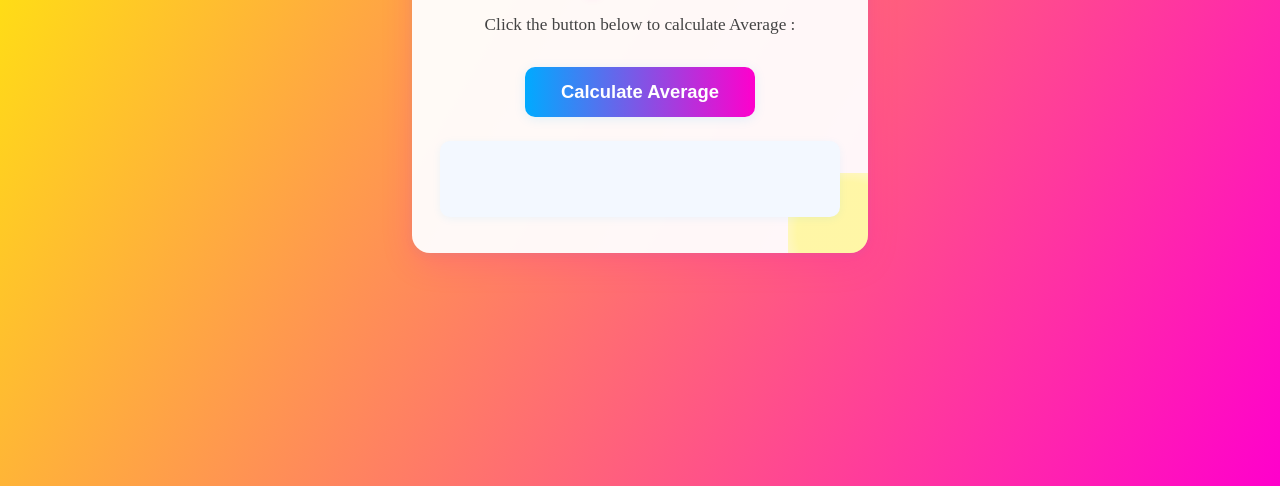
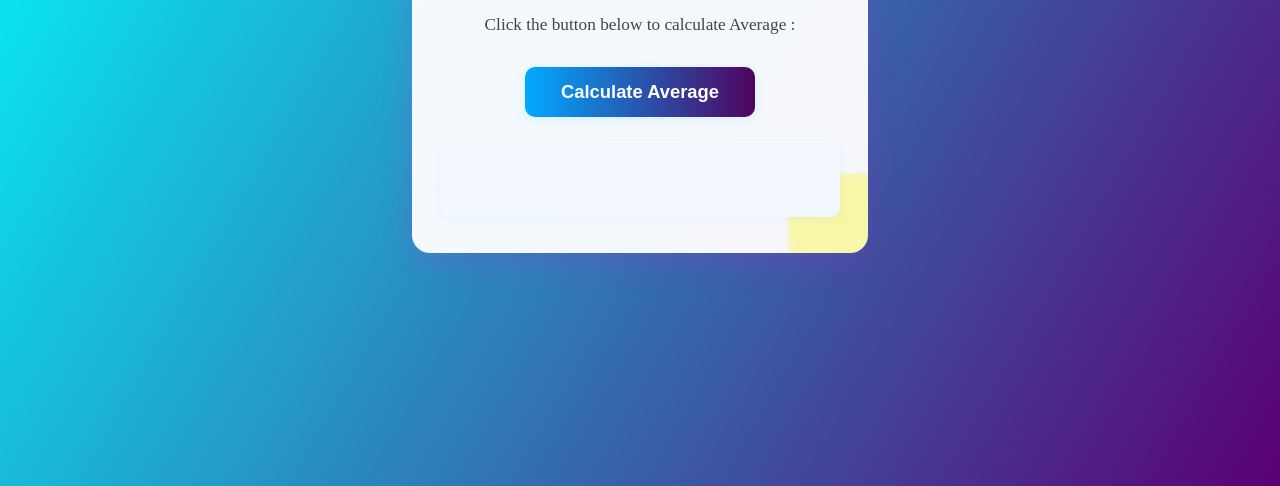
Before and after one commit to Dark-Vinaal/Average-Calc, a plain HTML site: page index.html in a window 1280 px wide. Shown: the part 330-816 px from the top of the page. Drawn offline with Linux system fonts and the light colour scheme.

Commit message:
background color changed

```diff
--- a/style.css
+++ b/style.css
@@ -1,5 +1,5 @@
 body {
-    background: linear-gradient(120deg, #fff700 0%, #ff00cc 100%);
+    background: linear-gradient(120deg, #00ffff 0%, #5a0074 100%);
     display: flex;
     justify-content: center;
     align-items: center;
@@ -8,7 +8,7 @@ body {
 }
 
 .container {
-    background: rgba(255,255,255,0.95);
+    background: rgba(255, 255, 255, 0.95);
     padding: 36px 28px;
     border-radius: 18px;
     box-shadow: 0px 10px 32px rgba(255, 0, 204, 0.15), 0px 2px 8px rgba(0, 170, 255, 0.07);
@@ -61,7 +61,7 @@ p {
 }
 
 button {
-    background: linear-gradient(90deg, #00aaff 0%, #ff00cc 100%);
+    background: linear-gradient(90deg, #00aaff 0%, rgb(79, 3, 94) 100%);
     color: white;
     border: none;
     padding: 14px 36px;
@@ -77,7 +77,7 @@ button {
 }
 
 button:hover {
-    background: linear-gradient(90deg, #ff00cc 0%, #00aaff 100%);
+    background: linear-gradient(90deg, rgb(79, 3, 94) 0%, #00aaff 100%);
     transform: translateY(-2px) scale(1.05);
     box-shadow: 0px 6px 24px rgba(255, 0, 204, 0.18);
 }
```
